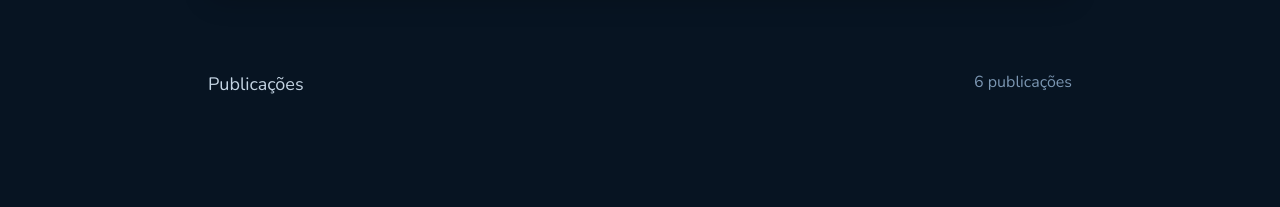
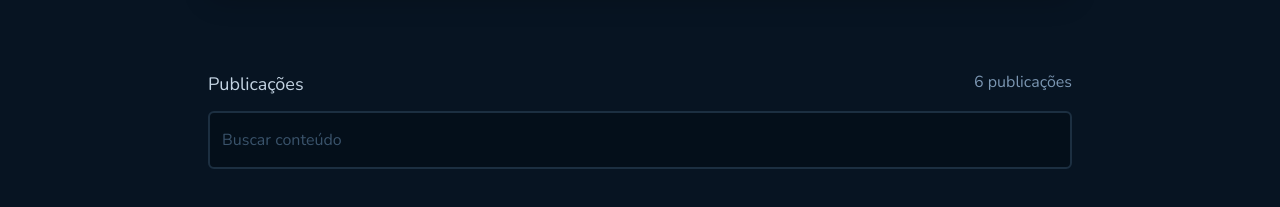
Before and after one commit to pv-toledo/github-blog, a React (Vite) app: page / in a window 1280 px wide. Shown: the part 429-636 px from the top of the page. Built offline with nearby package versions, Linux system fonts and the light colour scheme; a web font is replaced by a local one.

Commit message:
SearchForm finalizado

```diff
--- a/src/components/MainContentBox/styles.ts
+++ b/src/components/MainContentBox/styles.ts
@@ -64,6 +64,11 @@ export const GithubLink = styled.a`
     justify-content: center;
     align-items: center;
     text-decoration: none;
+    transition: border-bottom 0.2s;
+
+    &:hover {
+        border-bottom: 2px solid ${props => props.theme.blue};
+    }
 
     #arrowUp {
         color: ${props => props.theme.blue};
--- a/src/pages/Blog/components/SearchForm/index.tsx
+++ b/src/pages/Blog/components/SearchForm/index.tsx
@@ -7,6 +7,11 @@ export function SearchForm() {
                 <p>Publicações</p>
                 <span>6 publicações</span>
             </div>
+            <div>
+                <form>
+                    <input type="text" placeholder="Buscar conteúdo"/>
+                </form>
+            </div>
         </SearchFormContainer>
     )
 
--- a/src/pages/Blog/components/SearchForm/styles.ts
+++ b/src/pages/Blog/components/SearchForm/styles.ts
@@ -25,6 +25,32 @@ export const SearchFormContainer = styled.div`
             color: ${props => props.theme["base-span"]};
             line-height: 160%;
         }
+    }
 
+    form {
+        display: flex;
+        flex: 1;
+
+        input {
+            flex: 1;
+            padding: 1rem 0.75rem;
+            background-color: ${props => props.theme["base-input"]};
+            border: 2px solid ${props => props.theme["base-border"]};
+            border-radius: 6px;
+            transition: border 0.2s;
+
+            &::placeholder {
+                color: ${props => props.theme["base-label"]};
+                line-height: 160%;
+            }
+
+            &:focus {
+                outline: 0;
+                border: 2px solid ${props => props.theme.blue};
+                color: ${props => props.theme["base-text"]};
+            }
+        }
     }
+
+
 `
```
